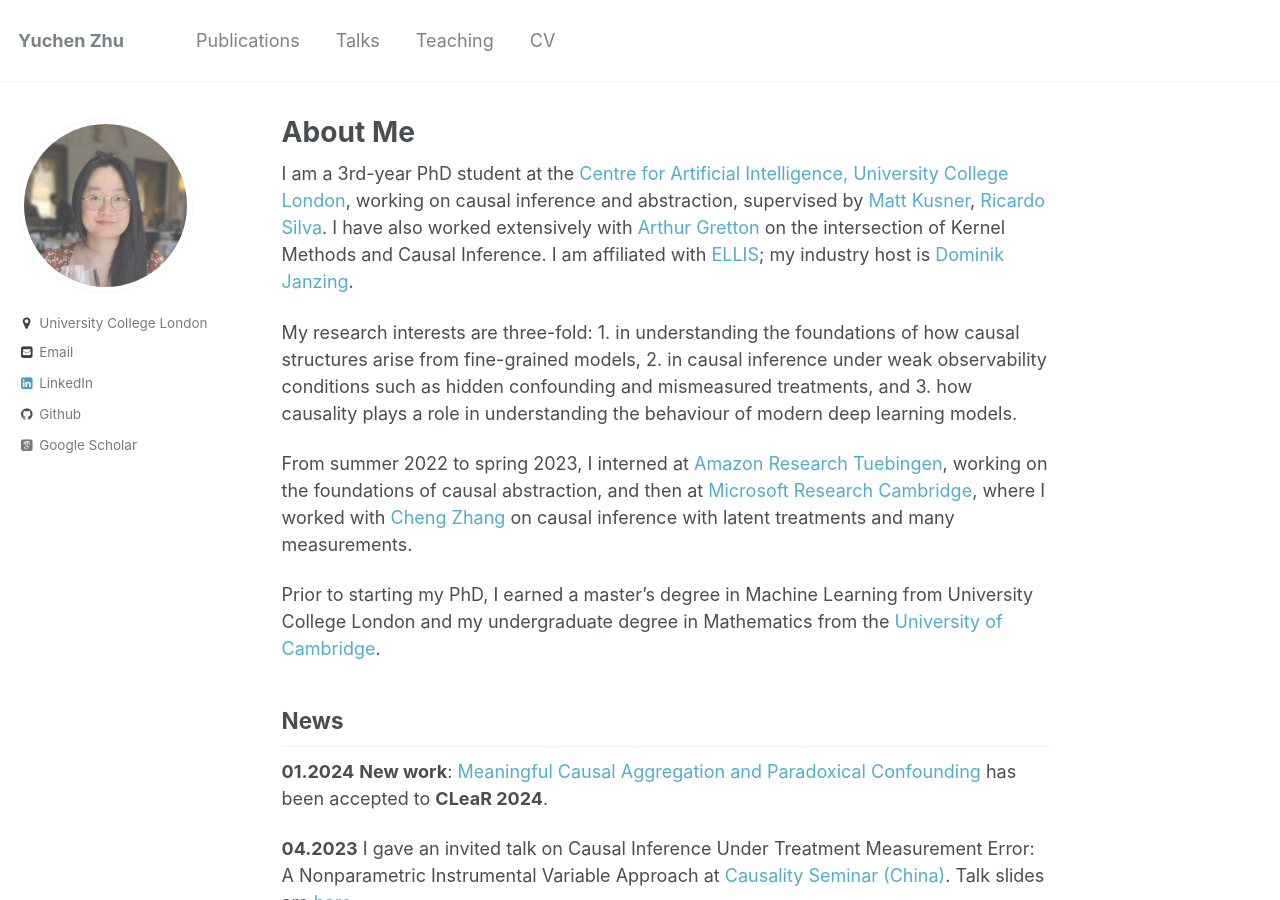
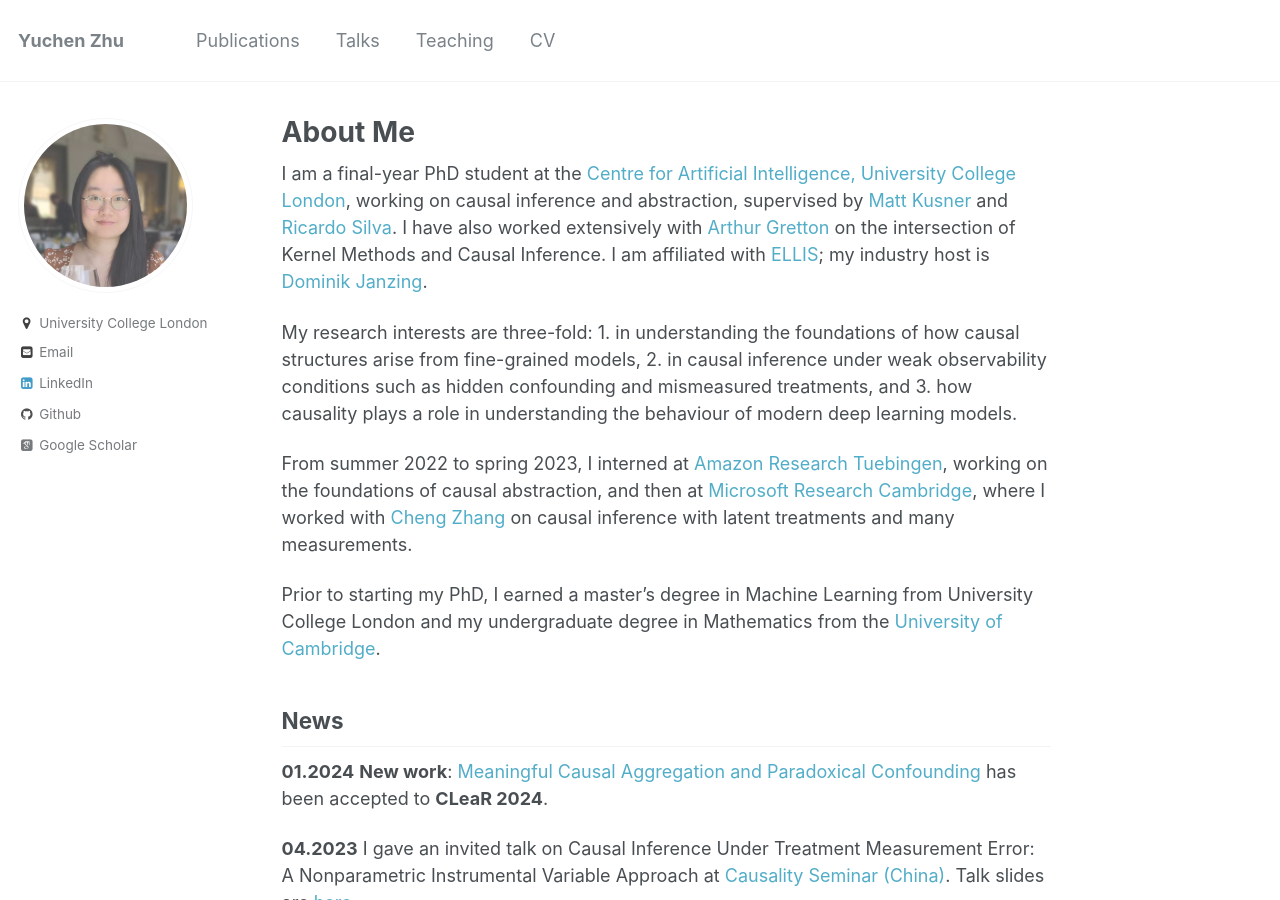
Before and after one commit to yuchen-zhu/yuchen-zhu.github.io, a Jekyll site: the page built from _pages/about.md, in a window 1280 px wide and 900 px high. Built offline with Jekyll 4.4.1, drawn with Linux system fonts in a browser that asks for light colours; some web fonts are replaced.

Commit message:
Change bio

```diff
--- a/_pages/about.md
+++ b/_pages/about.md
@@ -8,7 +8,7 @@ redirect_from:
   - /about.html
   -
 ---
-I am a 3rd-year PhD student at the [Centre for Artificial Intelligence, University College London](https://www.ucl.ac.uk/ai-centre/), working on causal inference and abstraction, supervised by [Matt Kusner](http://mkusner.github.io), [Ricardo Silva](http://www.homepages.ucl.ac.uk/~ucgtrbd/). I have also worked extensively with [Arthur Gretton](https://www.gatsby.ucl.ac.uk/~gretton/) on the intersection of Kernel Methods and Causal Inference. I am affiliated with [ELLIS](https://ellis.eu/phd-postdoc); my industry host is [Dominik Janzing](https://janzing.github.io/).
+I am a final-year PhD student at the [Centre for Artificial Intelligence, University College London](https://www.ucl.ac.uk/ai-centre/), working on causal inference and abstraction, supervised by [Matt Kusner](http://mkusner.github.io) and [Ricardo Silva](http://www.homepages.ucl.ac.uk/~ucgtrbd/). I have also worked extensively with [Arthur Gretton](https://www.gatsby.ucl.ac.uk/~gretton/) on the intersection of Kernel Methods and Causal Inference. I am affiliated with [ELLIS](https://ellis.eu/phd-postdoc); my industry host is [Dominik Janzing](https://janzing.github.io/).
 
 My research interests are three-fold: 1. in understanding the foundations of how causal structures arise from fine-grained models, 2. in causal inference under weak observability conditions such as hidden confounding and mismeasured treatments, and 3. how causality plays a role in understanding the behaviour of modern deep learning models.
 
```
